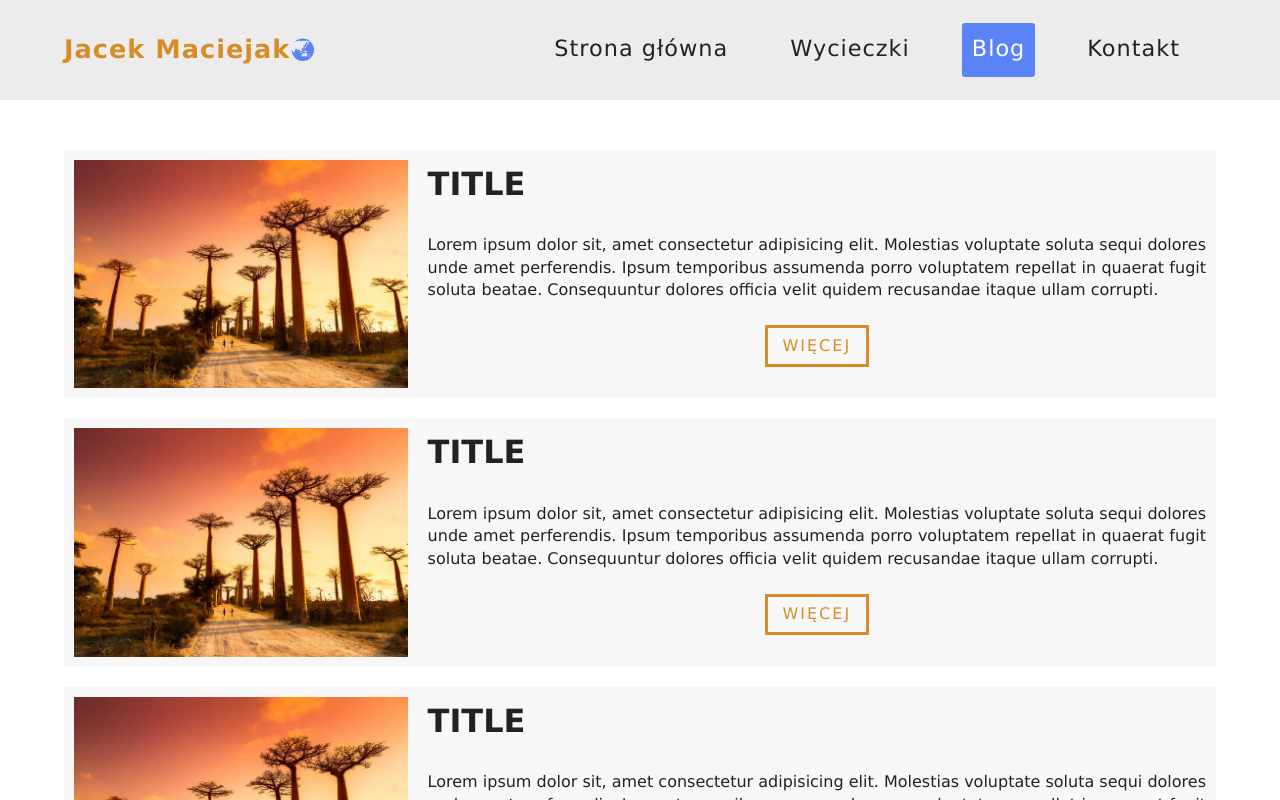
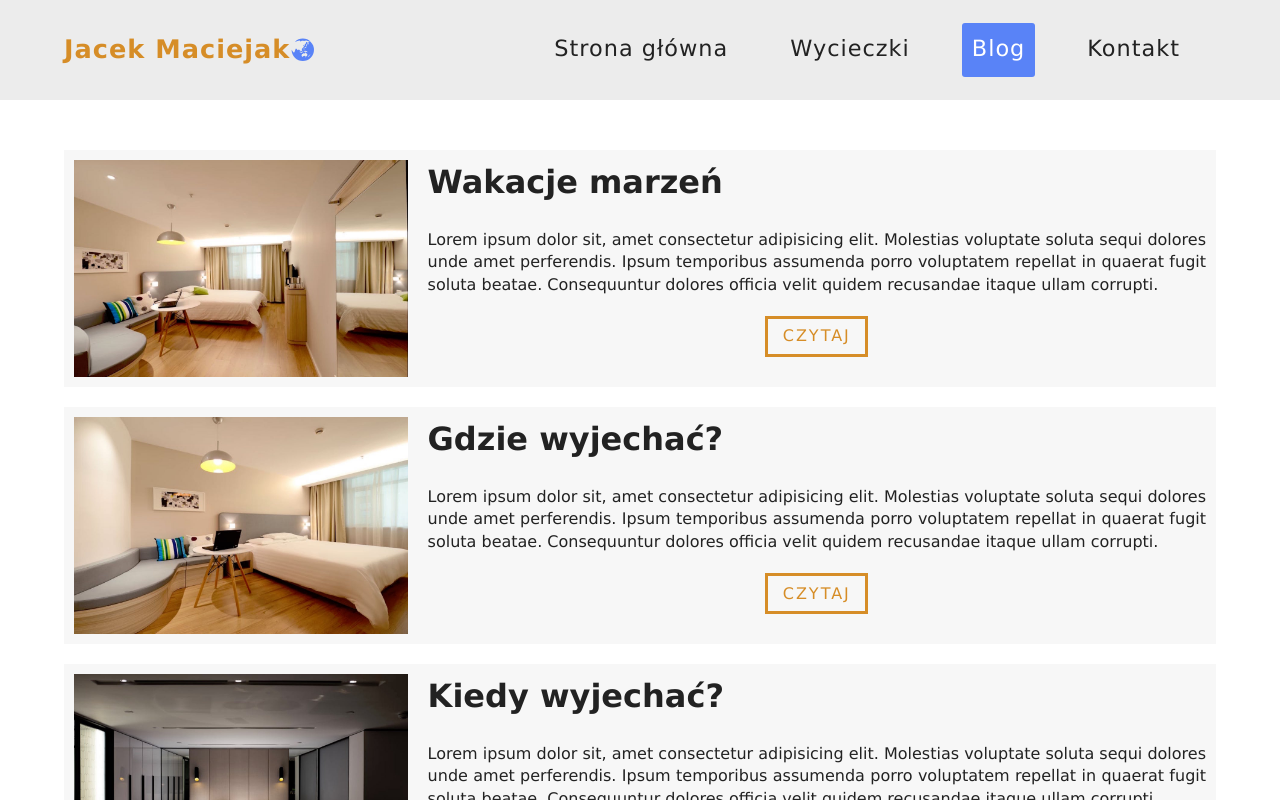
Before and after one commit to jacekmaciejak/Dream-holidays, a React (Create React App) app: page /blog in a window 1280 px wide. Shown: the top 800 px of the page. Built offline with nearby package versions, Linux system fonts and the light colour scheme.

Commit message:
Blog & single article comp. have been completed

```diff
--- a/src/App.js
+++ b/src/App.js
@@ -5,6 +5,7 @@ import Home from "./pages/Home";
 import Error from "./pages/Error";
 import Rooms from "./pages/Rooms";
 import SingleRoom from "./pages/SingleRoom";
+import SingleArticle from './pages/SingleArticle'
 import Navbar from "./components/Navbar/Navbar";
 import Footer from "./components/Footer/Footer"
 import Contact from "./pages/Contact";
@@ -20,7 +21,7 @@ function App() {
         <Route exact path="/wycieczki" component={Rooms} />
         <Route exact path="/wycieczki/:slug" component={SingleRoom} />
         <Route exact path="/blog/" component={ArticleContainer} />
-        <Route exact path="/blog/:slug" component={SingleRoom} />
+        <Route exact path="/blog/:address" component={SingleArticle} />
         <Route exact path="/kontakt" component={Contact} />
         <Route component={Error} />
       </Switch>
--- a/src/articles.js
+++ b/src/articles.js
@@ -1,4 +1,10 @@
-
+import room1 from "./images/details-1.jpeg";
+import room2 from "./images/details-2.jpeg";
+import room3 from "./images/details-3.jpeg";
+import room4 from "./images/details-4.jpeg";
+import img1 from "./images/room-1.jpeg";
+import img2 from "./images/room-2.jpeg";
+import img3 from "./images/room-3.jpeg";
 
 export default [
     {
@@ -6,8 +12,9 @@ export default [
             id: '1'
         },
         fields: {
-            title: "TITLE",
+            title: "Wakacje marzeń",
             featured: true,
+            address: "wakacje-marzeń",
             description: "Lorem ipsum dolor sit, amet consectetur adipisicing elit. Molestias voluptate soluta sequi dolores unde amet perferendis. Ipsum temporibus assumenda porro voluptatem repellat in quaerat fugit soluta beatae. Consequuntur dolores officia velit quidem recusandae itaque ullam corrupti.",
             extras: [
                 "Lorem, ipsum.",
@@ -18,6 +25,36 @@ export default [
                 "Lorem, ipsum.",
                 "Lorem, ipsum.",
                 "Lorem, ipsum.",
+            ],
+            images: [
+                {
+                    fields: {
+                        file: {
+                            url: img1
+                        }
+                    }
+                },
+                {
+                    fields: {
+                        file: {
+                            url: room2
+                        }
+                    }
+                },
+                {
+                    fields: {
+                        file: {
+                            url: room3
+                        }
+                    }
+                },
+                {
+                    fields: {
+                        file: {
+                            url: room4
+                        }
+                    }
+                }
             ]
         },
 
@@ -26,8 +63,9 @@ export default [
             id: '2'
         },
         fields: {
-            title: "TITLE",
+            title: "Gdzie wyjechać?",
             featured: true,
+            address: "gdzie-wyjechać",
             description: "Lorem ipsum dolor sit, amet consectetur adipisicing elit. Molestias voluptate soluta sequi dolores unde amet perferendis. Ipsum temporibus assumenda porro voluptatem repellat in quaerat fugit soluta beatae. Consequuntur dolores officia velit quidem recusandae itaque ullam corrupti."
             , extras: [
                 "Lorem, ipsum.",
@@ -38,6 +76,36 @@ export default [
                 "Lorem, ipsum.",
                 "Lorem, ipsum.",
                 "Lorem, ipsum.",
+            ],
+            images: [
+                {
+                    fields: {
+                        file: {
+                            url: img2
+                        }
+                    }
+                },
+                {
+                    fields: {
+                        file: {
+                            url: room2
+                        }
+                    }
+                },
+                {
+                    fields: {
+                        file: {
+                            url: room3
+                        }
+                    }
+                },
+                {
+                    fields: {
+                        file: {
+                            url: room4
+                        }
+                    }
+                }
             ]
         },
 
@@ -46,8 +114,9 @@ export default [
             id: '3'
         },
         fields: {
-            title: "TITLE",
+            title: "Kiedy wyjechać?",
             featured: true,
+            address: "kiedy-wyjechać",
             description: "Lorem ipsum dolor sit, amet consectetur adipisicing elit. Molestias voluptate soluta sequi dolores unde amet perferendis. Ipsum temporibus assumenda porro voluptatem repellat in quaerat fugit soluta beatae. Consequuntur dolores officia velit quidem recusandae itaque ullam corrupti. "
             , extras: [
                 "Lorem, ipsum.",
@@ -58,6 +127,36 @@ export default [
                 "Lorem, ipsum.",
                 "Lorem, ipsum.",
                 "Lorem, ipsum.",
+            ],
+            images: [
+                {
+                    fields: {
+                        file: {
+                            url: img3
+                        }
+                    }
+                },
+                {
+                    fields: {
+                        file: {
+                            url: room2
+                        }
+                    }
+                },
+                {
+                    fields: {
+                        file: {
+                            url: room3
+                        }
+                    }
+                },
+                {
+                    fields: {
+                        file: {
+                            url: room4
+                        }
+                    }
+                }
             ]
         },
 
--- a/src/components/Article/Article/Article.js
+++ b/src/components/Article/Article/Article.js
@@ -2,20 +2,21 @@ import React from 'react'
 import './Article.css'
 import articleImage from '../../../images/madagaskar_1.jpg'
 import { Link } from "react-router-dom";
+import PropTypes from "prop-types";
 
 
 function Article({ article }) {
-    const { title, description, extras, slug } = article;
+    const { title, description, extras, address, images } = article;
     return (
         <article className='acrticle__container' >
             <figure className="article__image">
-                <img src={articleImage} alt="title" />
+                <img src={images[0] || articleImage} alt="Zdjęcie do artykółu" />
             </figure>
             <div className="article__info">
                 <h2>{title}</h2>
                 <p>{description}</p>
-                <Link to={`/blog/${slug}`} className="article__button">
-                    Więcej
+                <Link to={`/blog/${address}`} className="article__button">
+                    Czytaj
         </Link>
             </div>
 
@@ -23,4 +24,14 @@ function Article({ article }) {
     )
 }
 
+Article.propTypes = {
+    article: PropTypes.shape({
+        title: PropTypes.string.isRequired,
+        address: PropTypes.string.isRequired,
+        images: PropTypes.arrayOf(PropTypes.string).isRequired,
+        description: PropTypes.string.isRequired
+    })
+};
+
+
 export default Article
--- a/src/components/VacationDestination/VacationDestination.js
+++ b/src/components/VacationDestination/VacationDestination.js
@@ -13,9 +13,9 @@ export default class VacationDestination extends Component {
       return <Room key={room.id} room={room} />;
     });
     return (
-      <section className="featured-rooms">
+      <section className="destination__continer">
         <Title title="kierunki" />
-        <div className="featured-rooms-center">
+        <div className="destination__continer-center">
           {loading ? <Loading /> : rooms}
         </div>
       </section>
--- a/src/context.js
+++ b/src/context.js
@@ -69,7 +69,8 @@ class RoomProvider extends Component {
   formatArticlesData(articleItems) {
     let tempArticles = articleItems.map(item => {
       let id = item.sys.id;
-      let article = { ...item.fields, id }
+      let images = item.fields.images.map(image => image.fields.file.url);
+      let article = { ...item.fields, images,id }
       return article;
     });
     return tempArticles;
--- a/src/pages/Home.js
+++ b/src/pages/Home.js
@@ -3,7 +3,7 @@ import Hero from "../components/Hero/Hero";
 import Banner from "../components/Banner/Banner";
 import { Link } from "react-router-dom";
 import Services from "../components/Services/Services";
-import FeaturedRooms from "../components/VacationDestination/VacationDestination";
+import VacationDestination from "../components/VacationDestination/VacationDestination";
 
 export default function Home() {
   return (
@@ -22,7 +22,7 @@ export default function Home() {
         </Banner>
       </Hero>
       <Services />
-      <FeaturedRooms />
+      <VacationDestination />
     </>
   );
 }
--- a/src/pages/SingleArticle.js
+++ b/src/pages/SingleArticle.js
@@ -0,0 +1,70 @@
+import React, { Component } from "react";
+import defaultBcg from "../images/defaultImg.jpg";
+import Banner from "../components/Banner/Banner";
+import { Link } from "react-router-dom";
+import { RoomContext } from "../context";
+import StyledHero from "../components/StyledHero/StyledHero";
+import { GiEarthAsiaOceania } from "react-icons/gi";
+
+export default class SingleArticle extends Component {
+    constructor(props) {
+        super(props);
+        this.state = {
+            address: this.props.match.params.address,
+            defaultBcg
+        };
+    }
+    static contextType = RoomContext;
+    //componentDidMount() {}
+
+    render() {
+        const { getArticle } = this.context;
+        const article = getArticle(this.state.address);
+        if (!article) {
+            return (
+                <div className="error">
+                    <h3>artykułu nie znaleziono...</h3>
+                    <Link to="/blog" className="btn-primary">
+                        blog
+          </Link>
+                </div>
+            );
+        }
+        const {
+            title, description, extras, images
+        } = article;
+        const [mainImg, ...defaultImg] = images;
+        return (
+            <>
+                <StyledHero img={mainImg || this.state.defaultBcg}>
+                    <Banner title={` ${title}`}>
+                        <Link to="/blog" className="btn-primary">
+blog
+          </Link>
+                    </Banner>
+                </StyledHero>
+                <section className="single-room">
+                    <div className="single-room-images">
+                        {defaultImg.map((item, index) => (
+                            <img key={index} src={item} alt={title} />
+                        ))}
+                    </div>
+                    <div className="single-room-info">
+                        <article className="desc">
+                            <h3>szczegóły:</h3>
+                            <p>{description}</p>
+                        </article>
+                    </div>
+                </section>
+                <section className="room-extras">
+                    <h6>dodatkowo:</h6>
+                    <ul className="extras">
+                        {extras.map((item, index) => {
+                            return <li key={index}><span><GiEarthAsiaOceania /></span> {item}</li>
+                        })}
+                    </ul>
+                </section>
+            </>
+        );
+    }
+}
```
Also changed, not shown: src/components/VacationDestination/VacationDestination.css (+4 -4 lines).
